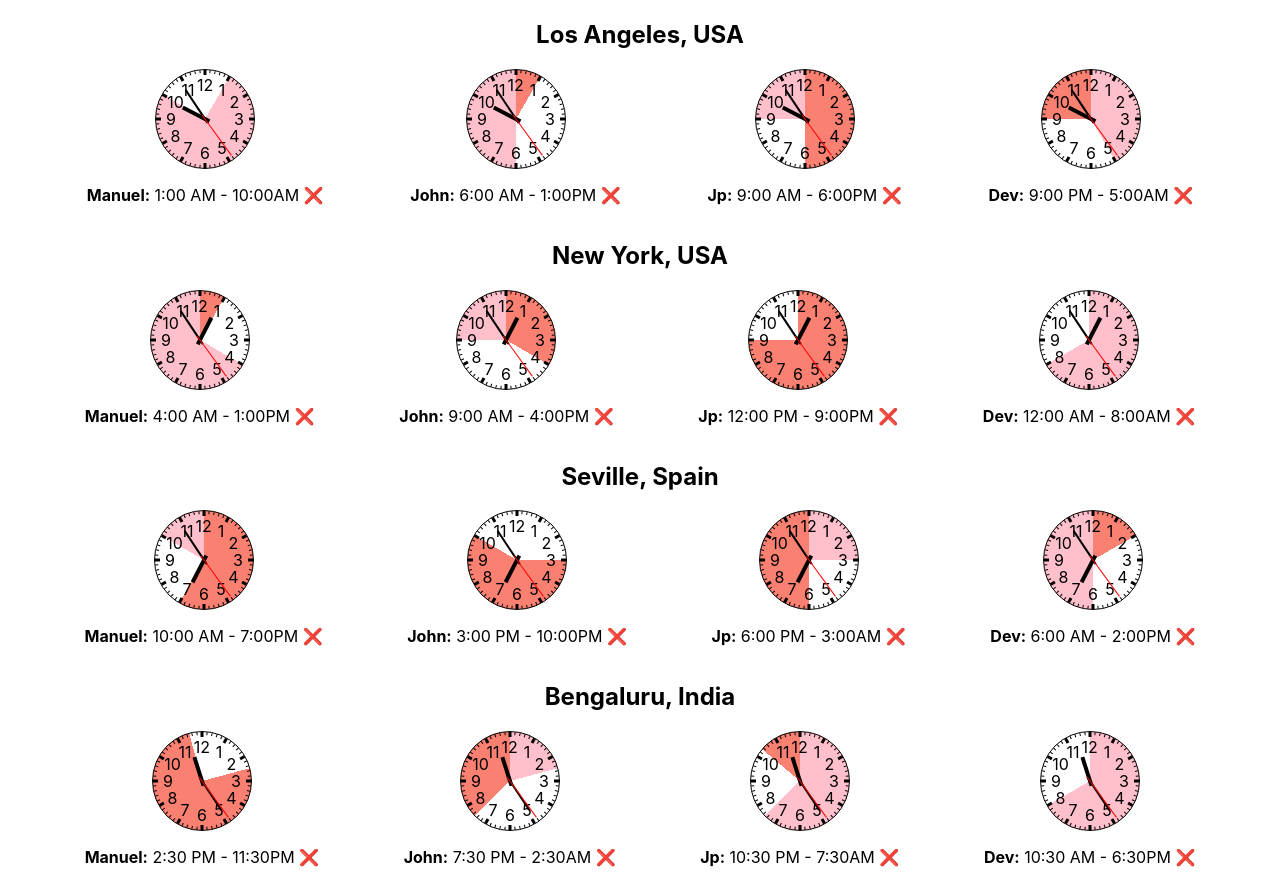
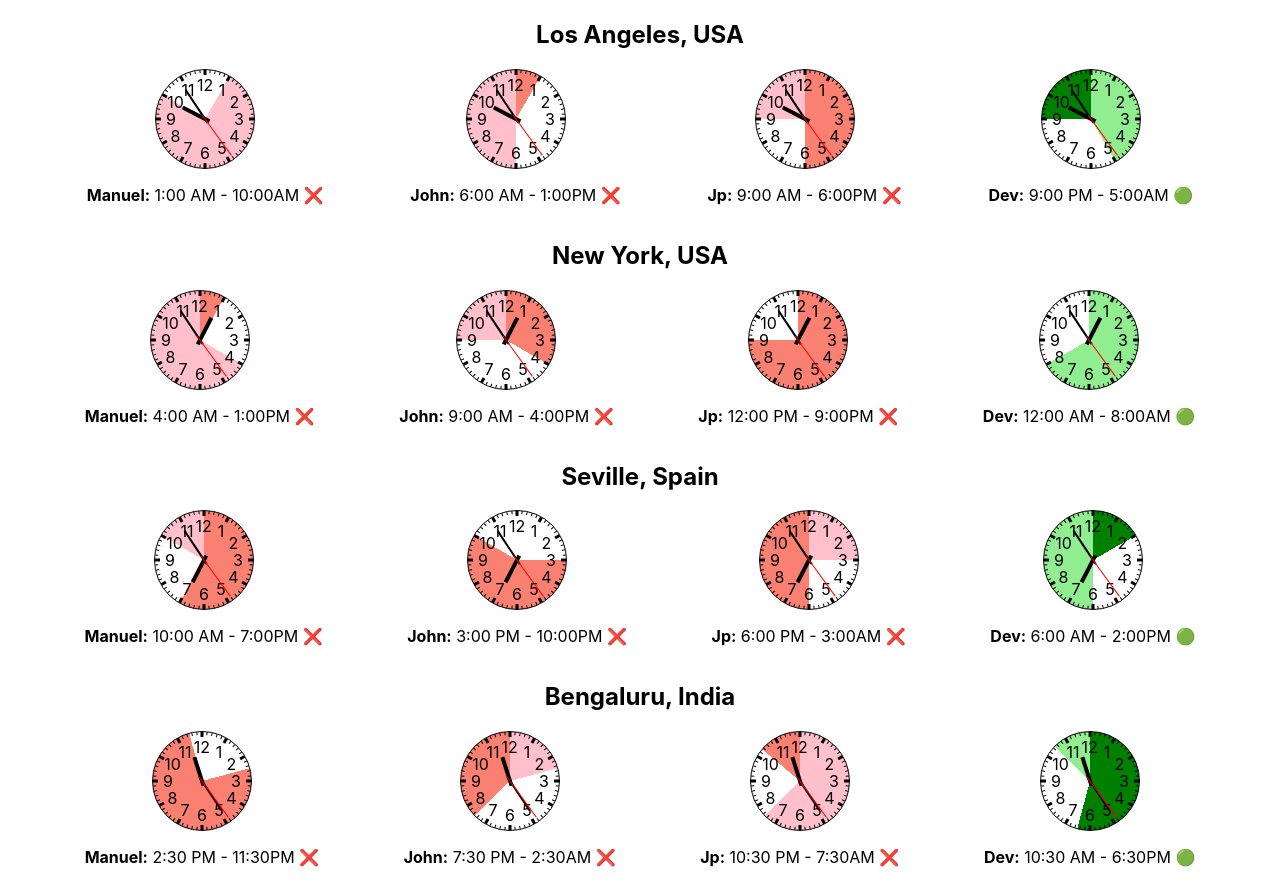
Before and after one commit to jeanpaulsio/dev-hours, a React (Create React App) app: page / in a window 1280 px wide. Built offline with nearby package versions, Linux system fonts and the light colour scheme.

Commit message:
Time zone issues

```diff
--- a/src/App.js
+++ b/src/App.js
@@ -4,10 +4,10 @@ import "react-clock/dist/Clock.css";
 import "./App.css";
 
 const LA = [
-  { name: "Manuel", startHours: 1, endHours: 10 },
-  { name: "John", startHours: 6, endHours: 13 },
-  { name: "Jp", startHours: 9, endHours: 18 },
-  { name: "Dev", startHours: 21, endHours: 29 },
+  { name: "Manuel", startHours: 1, endHours: 10, hoursAvailable: 9 },
+  { name: "John", startHours: 6, endHours: 13, hoursAvailable: 7 },
+  { name: "Jp", startHours: 9, endHours: 18, hoursAvailable: 9 },
+  { name: "Dev", startHours: 21, endHours: 5, hoursAvailable: 8 },
 ];
 
 // Use Los Angeles as the pivot
@@ -16,6 +16,7 @@ function generateData({ offset }) {
     name: LA[i].name,
     startHours: LA[i].startHours + offset,
     endHours: LA[i].endHours + offset,
+    hoursAvailable: LA[i].hoursAvailable,
   }));
 }
 
@@ -32,6 +33,7 @@ function App() {
             name={employee.name}
             startHours={employee.startHours}
             endHours={employee.endHours}
+            hoursAvailable={employee.hoursAvailable}
           />
         ))}
       </div>
@@ -45,6 +47,7 @@ function App() {
             name={employee.name}
             startHours={employee.startHours}
             endHours={employee.endHours}
+            hoursAvailable={employee.hoursAvailable}
           />
         ))}
       </div>
@@ -58,6 +61,7 @@ function App() {
             name={employee.name}
             startHours={employee.startHours}
             endHours={employee.endHours}
+            hoursAvailable={employee.hoursAvailable}
           />
         ))}
       </div>
@@ -72,6 +76,7 @@ function App() {
             startHours={employee.startHours}
             endHours={employee.endHours}
             minutesOffset={30}
+            hoursAvailable={employee.hoursAvailable}
           />
         ))}
       </div>
--- a/src/ClockWithOffset.js
+++ b/src/ClockWithOffset.js
@@ -4,6 +4,8 @@ import {
   startOfDay,
   addHours,
   addMinutes,
+  subHours,
+  getHours,
   isWithinInterval,
   format,
 } from "date-fns";
@@ -22,6 +24,7 @@ function ClockWithOffset({
   startHours,
   endHours,
   minutesOffset,
+  hoursAvailable,
 }) {
   const [currentTime, setCurrentTime] = useState(
     utcToZonedTime(new Date(), offset)
@@ -39,10 +42,9 @@ function ClockWithOffset({
   }, [offset]);
 
   function isOnline() {
-    const startTime = getStartTimeWithOffset();
-    const endTime = getEndTimeWithOffset();
-    const time = zonedTimeToUtc(currentTime, offset);
-    return isWithinInterval(time, { start: startTime, end: endTime });
+    const { start, end, current } = getTimeWithOffset();
+
+    return isWithinInterval(current, { start, end });
   }
 
   /**
@@ -60,18 +62,20 @@ function ClockWithOffset({
       : `${name.toLowerCase()}-${abbrev}-offline`;
   }
 
-  function getStartTimeWithOffset() {
-    return zonedTimeToUtc(
+  function getTimeWithOffset() {
+    let start = zonedTimeToUtc(
       addMinutes(addHours(startOfDay(new Date()), startHours), minutesOffset),
       offset
     );
-  }
+    let current = zonedTimeToUtc(currentTime, offset);
 
-  function getEndTimeWithOffset() {
-    return zonedTimeToUtc(
-      addMinutes(addHours(startOfDay(new Date()), endHours), minutesOffset),
-      offset
-    );
+    const currentHour = getHours(current);
+
+    if (startHours > endHours && currentHour >= 0 && currentHour <= 12) {
+      start = subHours(start, 24);
+    }
+
+    return { start, end: addHours(start, hoursAvailable), current };
   }
 
   function getStartTime() {
@@ -88,7 +92,12 @@ function ClockWithOffset({
     );
   }
 
-  // console.log(currentTime, "\n", getStartTime(), "\n", getEndTime());
+  // if (offset === "Asia/Kolkata" && name === "Dev") {
+  //   console.log(
+  //     zonedTimeToUtc(currentTime, offset),
+  //     getTimeWithOffset()
+  //   );
+  // }
 
   return (
     <div id={getId()} className="clock-wrapper">
```
Also changed, not shown: 1 other file (tests, documents, lock files or other folders).
